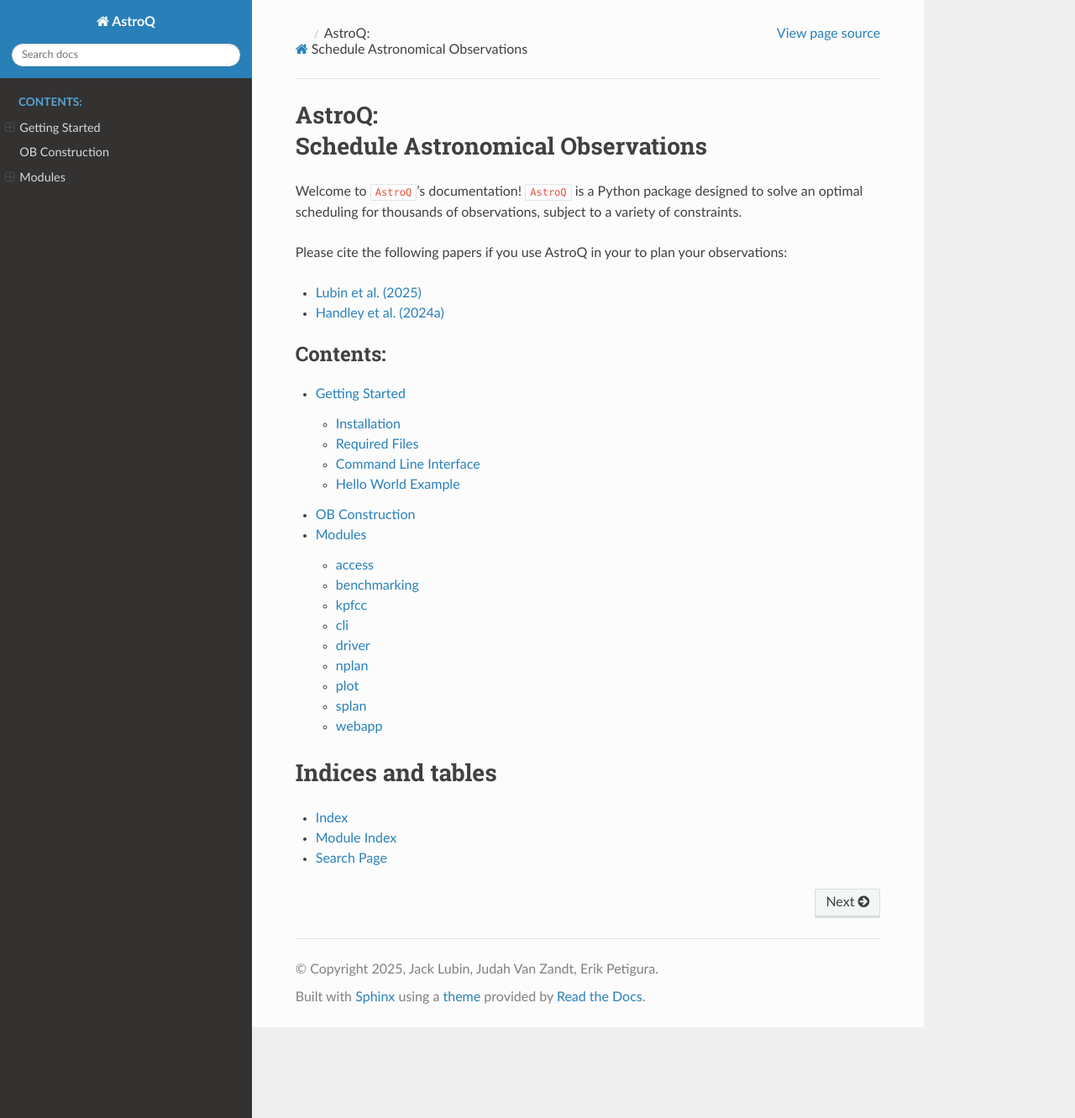
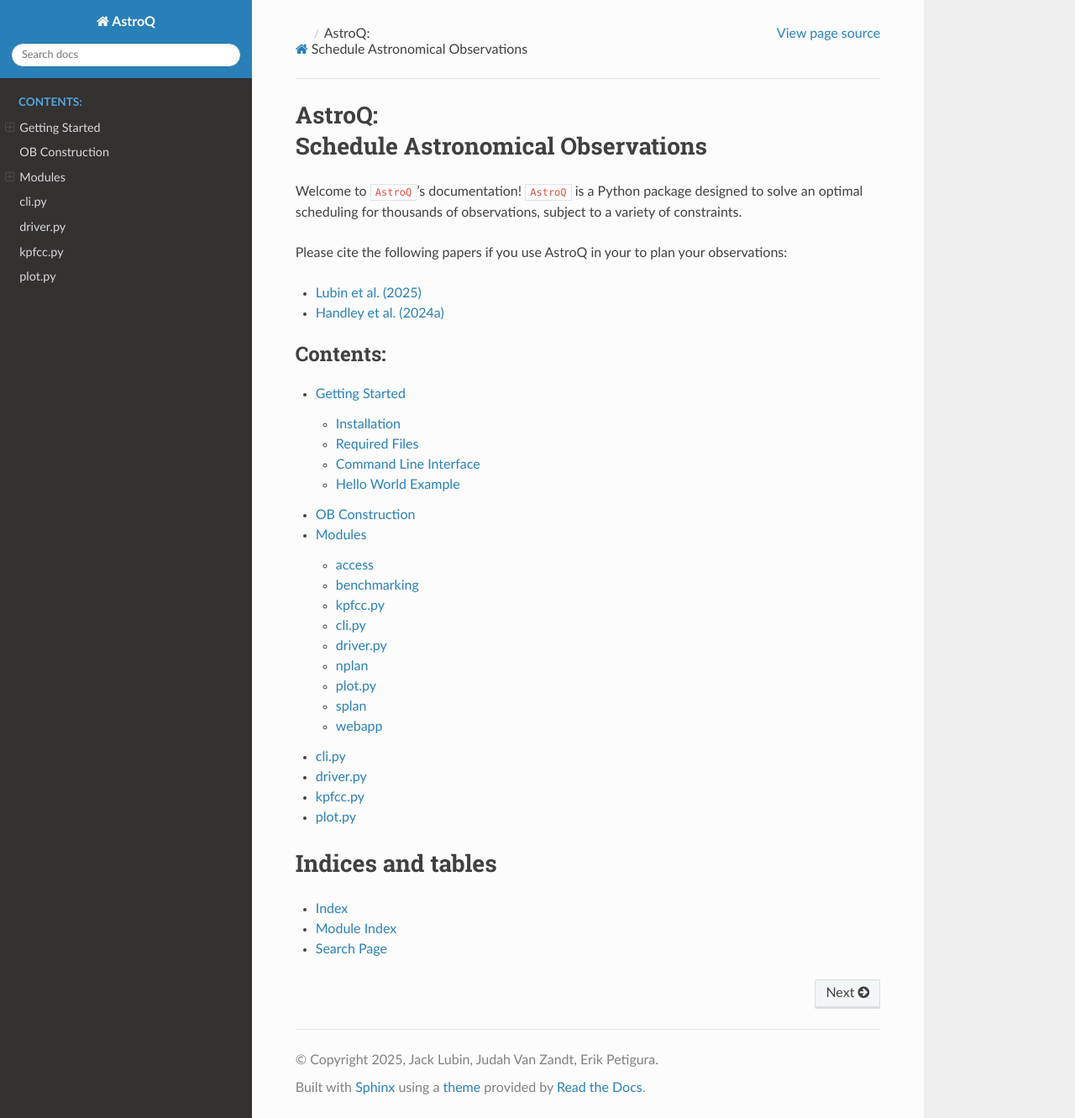
Before and after one commit to jluby127/AstroQ, a Sphinx documentation site: the page built from docs/index.rst, in a window 1280 px wide and 1331 px high. Shown: the whole window at 84% size. Built offline with Sphinx 7.4.7 and the Read the Docs theme 3.1.0, drawn with Linux system fonts in a browser that asks for light colours.

```diff
--- a/docs/conf.py
+++ b/docs/conf.py
@@ -9,7 +9,10 @@
 import os
 import sys
 
-sys.path.insert(0, os.path.abspath('..')) # Make sure that the root directory is in the system path
+# Use __file__ so the package root is found regardless of build cwd (e.g. on Read the Docs)
+_docs_dir = os.path.dirname(os.path.abspath(__file__))
+_root_dir = os.path.abspath(os.path.join(_docs_dir, '..'))
+sys.path.insert(0, _root_dir)
 
 
 project = 'AstroQ'
@@ -42,10 +45,10 @@
 html_theme = 'sphinx_rtd_theme' #'alabaster' #
 html_static_path = ['_static']
 
-# Theme options to improve sidebar navigation
+# Theme options to improve sidebar navigation (-1 = show full tree)
 html_theme_options = {
     'collapse_navigation': False,
-    'navigation_depth': 4,
+    'navigation_depth': -1,
     'titles_only': False,
     'sticky_navigation': True,
 }
@@ -63,3 +66,6 @@
 # Napoleon settings (Google/NumPy docstrings)
 napoleon_google_docstring = True
 napoleon_numpy_docstring = True
+
+# Mock packages not installed on Read the Docs (gurobipy requires a license; ttp is external)
+autodoc_mock_imports = ['gurobipy', 'ttp']
--- a/docs/index.rst
+++ b/docs/index.rst
@@ -28,6 +28,10 @@
    getting_started
    ob_construction
    modules
+   individual_rsts/cli
+   individual_rsts/driver
+   individual_rsts/kpfcc
+   individual_rsts/plot
 
 Indices and tables
 ==================
--- a/docs/individual_rsts/cli.rst
+++ b/docs/individual_rsts/cli.rst
@@ -1,7 +1,7 @@
 .. _cli:
 
-cli
-===
+cli.py
+======
 
 .. automodule:: astroq.cli
    :members:
--- a/docs/individual_rsts/driver.rst
+++ b/docs/individual_rsts/driver.rst
@@ -1,7 +1,7 @@
 .. _driver:
 
-driver
-======
+driver.py
+=========
 
 .. automodule:: astroq.driver
    :members:
--- a/docs/individual_rsts/kpfcc.rst
+++ b/docs/individual_rsts/kpfcc.rst
@@ -1,7 +1,7 @@
 .. _kpfcc:
 
-kpfcc
-=====
+kpfcc.py
+========
 
 .. automodule:: astroq.queue.kpfcc
    :members:
--- a/docs/individual_rsts/plot.rst
+++ b/docs/individual_rsts/plot.rst
@@ -1,7 +1,7 @@
 .. _plot:
 
-plot
-====
+plot.py
+=======
 
 .. automodule:: astroq.plot
    :members:
```
Also changed, not shown: docs/requirements.txt (+12 -0 lines), .readthedocs.yaml, 8 other files.
